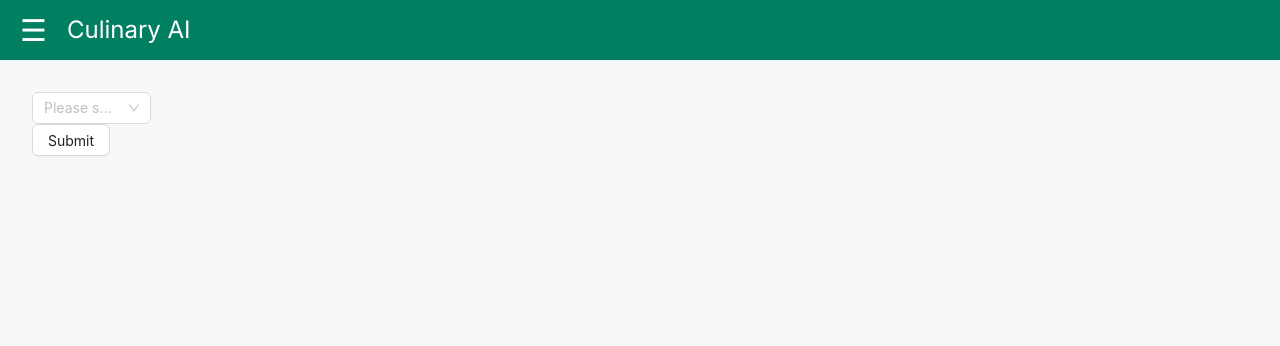
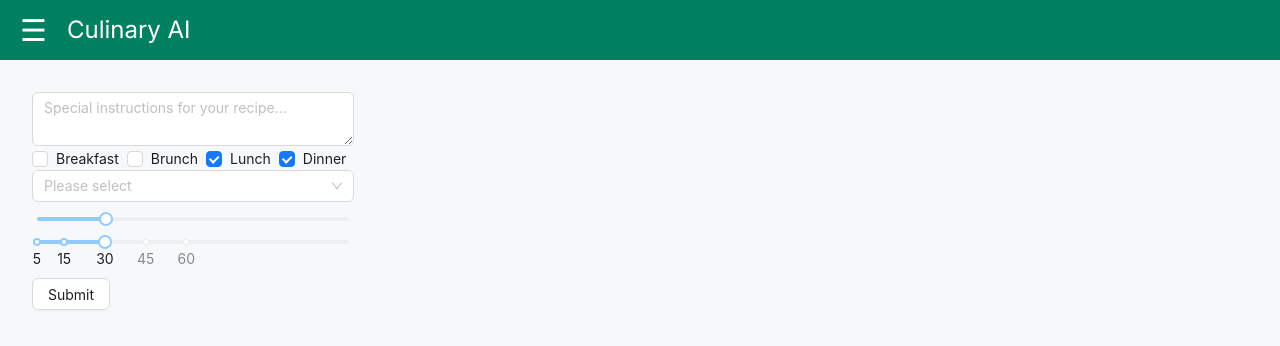
Before and after one commit to Christopher-Stolfa/recipes-ai, a Next.js app: page / in a window 1280 px wide. Shown: the top 346 px of the page. Built offline with nearby package versions, Linux system fonts and the light colour scheme; what i18n-iso-countries would draw is missing.

Commit message:
Add the following form params: description, difficulty, cooking time, brunch, lunch, breakfast, and dinner

```diff
--- a/app/components/recipe-form/recipe-form.tsx
+++ b/app/components/recipe-form/recipe-form.tsx
@@ -6,21 +6,46 @@ import { useRouter } from "next/navigation";
 import React, { useEffect } from "react";
 import { useForm, Resolver, SubmitHandler, Controller } from "react-hook-form";
 import { v4 as uuidv4 } from "uuid";
-import { Select, Button } from "antd";
+import { Select, Button, Slider, Checkbox } from "antd";
 import { getNames, registerLocale } from "i18n-iso-countries";
 import countryLocale from "i18n-iso-countries/langs/en.json";
+import TextArea from "antd/es/input/TextArea";
 registerLocale(countryLocale);
+
+enum EMealType {
+  breakfast = "breakfast",
+  brunch = "brunch",
+  lunch = "lunch",
+  dinner = "dinner",
+}
+
+type IFormValues = {
+  countries: typeof countryArray;
+  description: string;
+  difficulty: number;
+  cookingTime: number;
+  [EMealType.breakfast]: boolean;
+  [EMealType.brunch]: boolean;
+  [EMealType.lunch]: boolean;
+  [EMealType.dinner]: boolean;
+};
+
 const countryList = getNames("en", {
   select: "official",
 });
+
 const countryArray = Object.keys(countryList).map((isoCode) => ({
   label: countryList[isoCode],
   value: countryList[isoCode],
   isoCode,
 }));
-type IFormValues = {
-  countries: typeof countryArray;
-};
+
+const mealTypeOptions: { label: string; value: EMealType }[] = [
+  { label: "Breakfast", value: EMealType.breakfast },
+  { label: "Brunch", value: EMealType.brunch },
+  { label: "Lunch", value: EMealType.lunch },
+  { label: "Dinner", value: EMealType.dinner },
+];
 
 const resolver: Resolver<IFormValues> = async (values) => {
   return {
@@ -37,8 +62,17 @@ const resolver: Resolver<IFormValues> = async (values) => {
 };
 
 const RecipeForm: React.FC = () => {
-  const { control, handleSubmit, formState, watch } = useForm<IFormValues>({
+  const { control, handleSubmit, setValue, watch } = useForm<IFormValues>({
     resolver,
+    defaultValues: {
+      countries: [],
+      description: "",
+      difficulty: 3,
+      breakfast: false,
+      brunch: false,
+      lunch: true,
+      dinner: true,
+    },
   });
   const router = useRouter();
   const {
@@ -76,17 +110,65 @@ const RecipeForm: React.FC = () => {
   });
 
   useEffect(() => {
-    watch(({ countries }) => {
-      setInput(
-        `The recipe must be relevant to the following params:
-        countries=${countries?.join(", ")}
+    watch(
+      ({
+        countries,
+        description,
+        difficulty,
+        cookingTime,
+        breakfast,
+        brunch,
+        lunch,
+        dinner,
+      }) => {
+        setInput(
+          `The recipe must be relevant to the following params:
+        description=${description}.
+        countries=${countries?.join(", ")}.
+        The difficulty of the recipe is a range between 1 and 10, 1 being the easiest and 10 being the hardest.
+        difficulty=${difficulty}.
+        cookingTime=${cookingTime} minutes.
+        breakfast=${breakfast}.
+        brunch=${brunch}.
+        lunch=${lunch}.
+        dinner=${dinner}.
         `
-      );
-    });
+        );
+      }
+    );
   }, [watch, setInput]);
 
   return (
     <form onSubmit={onSubmit}>
+      <Controller
+        name="description"
+        control={control}
+        render={({ field }) => (
+          <TextArea
+            {...field}
+            rows={2}
+            placeholder="Special instructions for your recipe..."
+          />
+        )}
+      />
+      <div>
+        {mealTypeOptions.map((option) => (
+          <Controller
+            key={option.value}
+            name={option.value}
+            control={control}
+            render={({ field }) => (
+              <Checkbox
+                {...field}
+                checked={field.value}
+                onChange={(e) => setValue(option.value, e.target.checked)}
+              >
+                {option.label}
+              </Checkbox>
+            )}
+          />
+        ))}
+      </div>
       <Controller
         name="countries"
         control={control}
@@ -104,6 +186,32 @@ const RecipeForm: React.FC = () => {
           />
         )}
       />
+      <Controller
+        name="difficulty"
+        control={control}
+        render={({ field }) => <Slider {...field} min={1} max={10} />}
+      />
+      <Controller
+        name="cookingTime"
+        control={control}
+        render={({ field }) => (
+          <Slider
+            {...field}
+            marks={{
+              5: "5",
+              15: "15",
+              30: "30",
+              45: "45",
+              60: "60",
+            }}
+            min={5}
+            max={120}
+            step={5}
+            defaultValue={30}
+            tooltip={{ formatter: (value) => `${value} min` }}
+          />
+        )}
+      />
       <Button
         disabled={chatEndpointIsLoading}
         loading={chatEndpointIsLoading}
```
